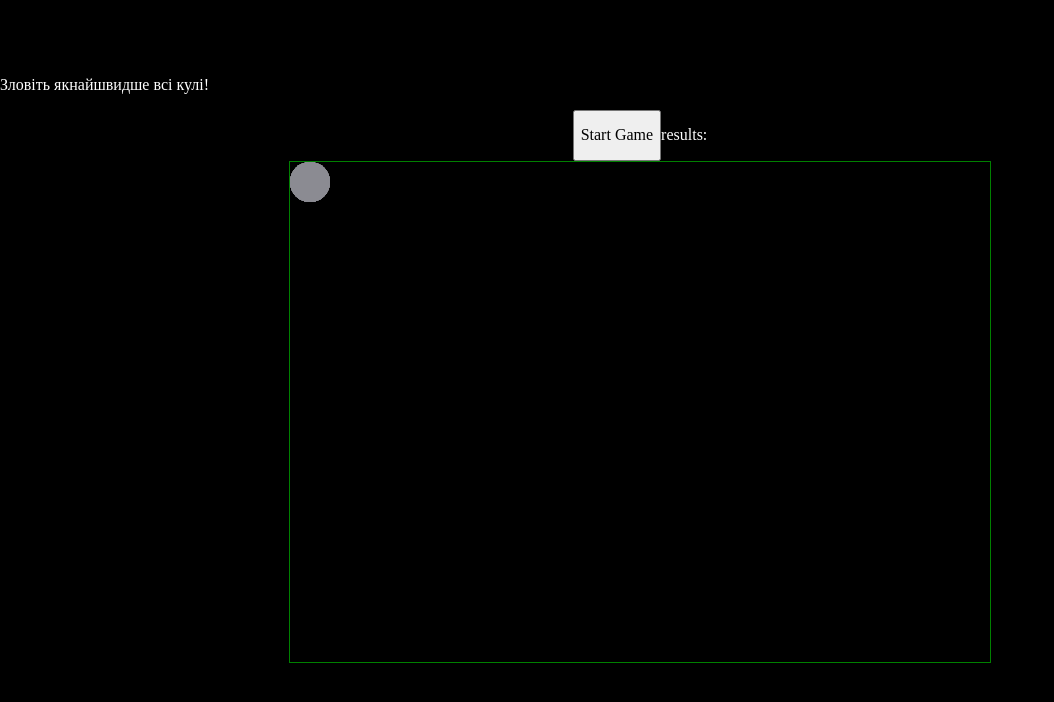
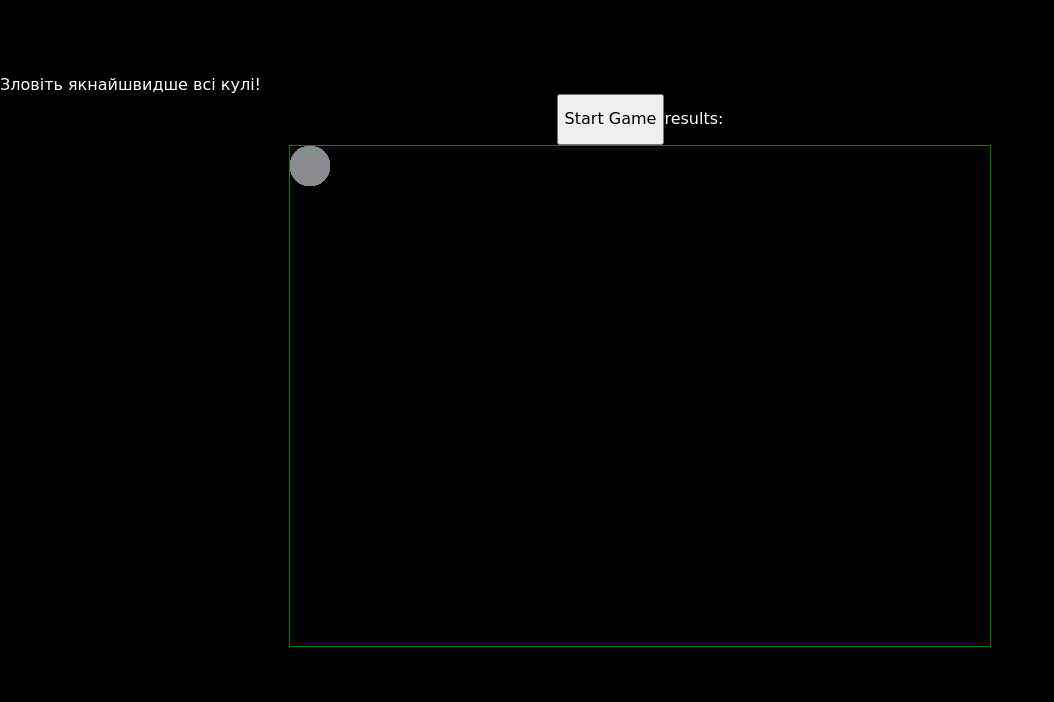
Before and after one commit to timpuida/timpuyda.github.io, a plain HTML site: page temp/index.html in a window 1280 px wide. Shown: the whole page, without its empty margins (0-1054 px from the left). Drawn offline with nearby package versions, Linux system fonts and the light colour scheme.

Commit message:
Update main-style.css

```diff
--- a/temp/main-style.css
+++ b/temp/main-style.css
@@ -1,5 +1,6 @@
 body{
   background-color: #000;
+   font-family: cursive;
 }
 .container{
   width: 100%;
@@ -33,6 +34,9 @@ body{
 }
 .wrap{
 margin-top: 76px;
+}
+.instruction{
+  margin: 0 auto;
 }
 #btns{
   display: flex;
@@ -71,16 +75,7 @@ button:disabled{
   height: 100%;
   z-index: 1;
 }
-/*#newElId{
-  position: relative;
-  width: 30px;
-  height: 30px;
-  border-radius: 50%;
-  background-color: green;
-  transition: transform .5s ease;
-}*/
 p{
-  /*font-size: 8px;*/
   color: #fff;
 }
 
```
